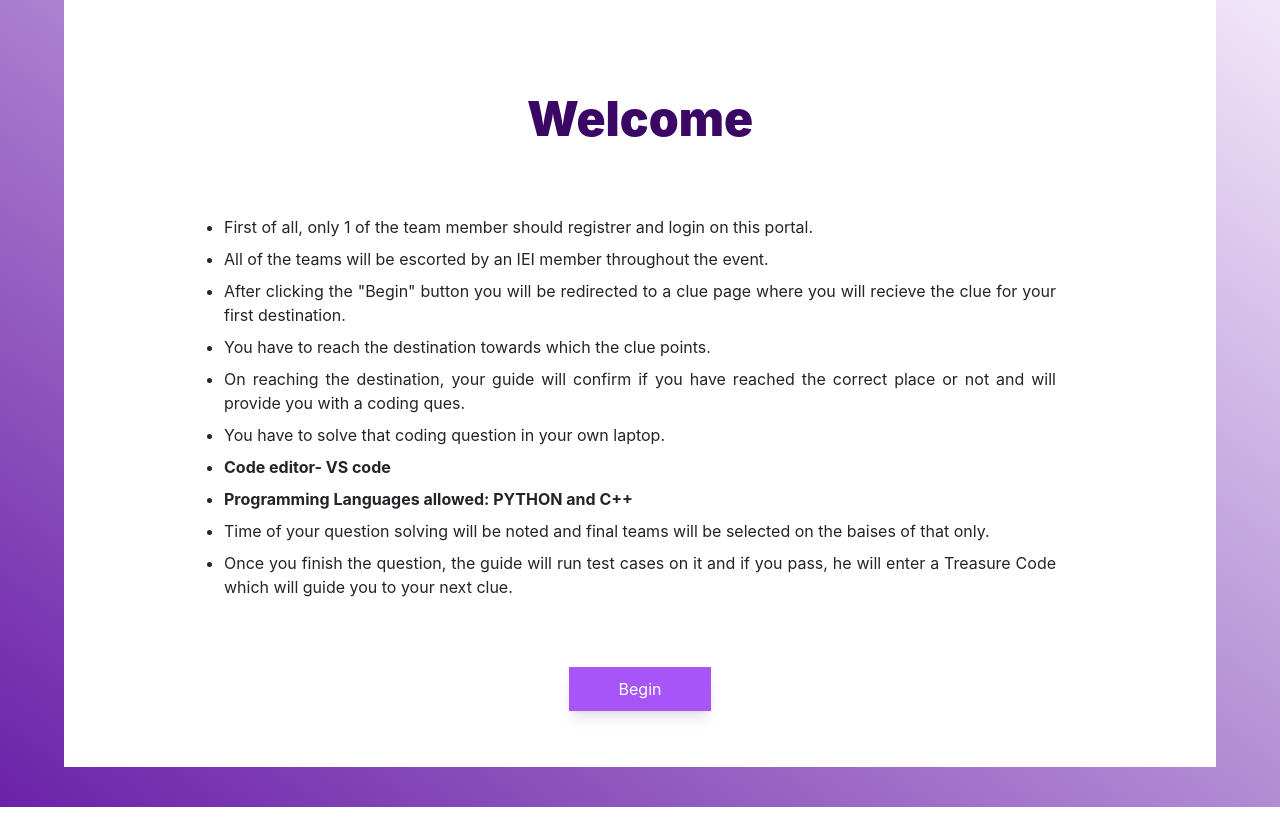
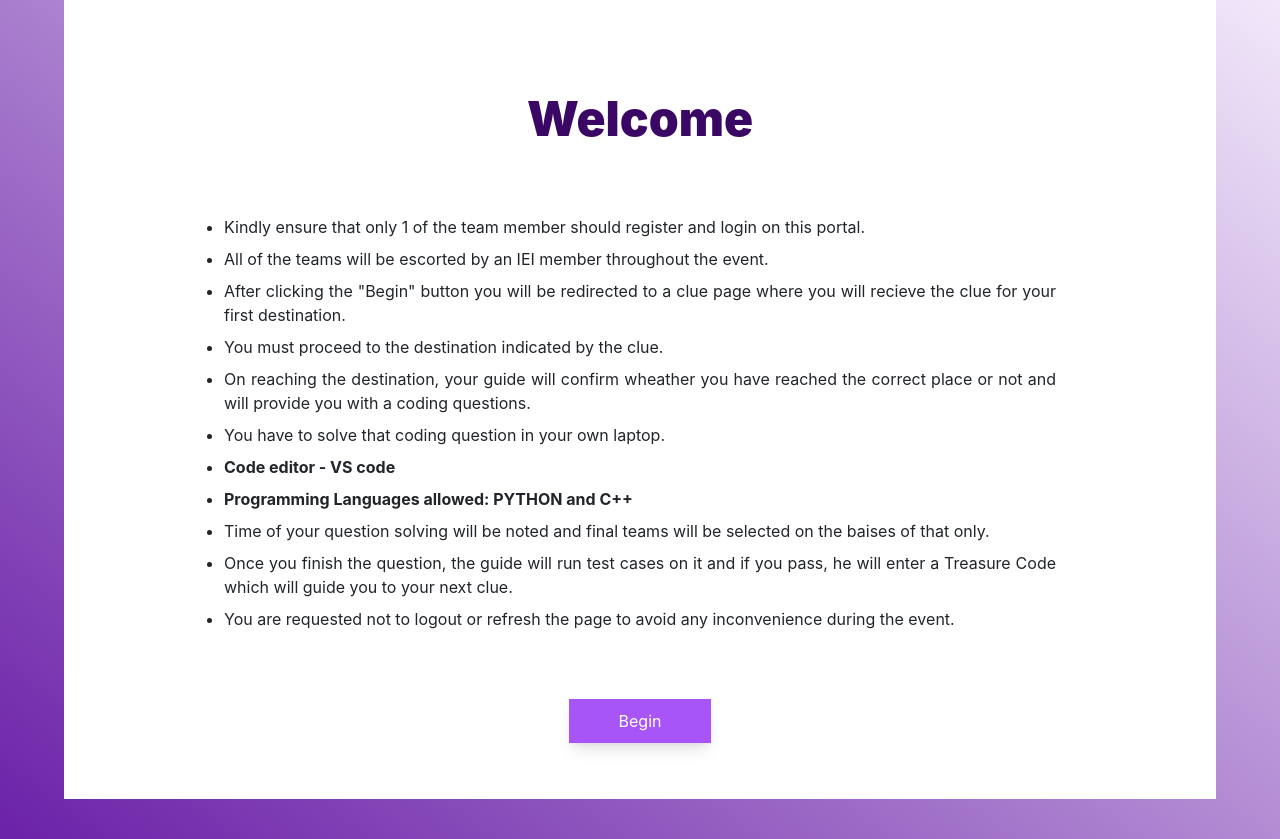
Before and after one commit to AdheeshVerma/EventPlat, a Django app: page /welcome in a window 1280 px wide. Shown: the part 122-961 px from the top of the page. Before the commit the page ends 929 px from the top, so only its background shows below. Run offline with Django 5.2, Linux system fonts and the light colour scheme; some libraries are stand-ins or nearby versions.

Commit message:
Update actual_welcome.html

```diff
--- a/templates/actual_welcome.html
+++ b/templates/actual_welcome.html
@@ -10,18 +10,18 @@
                 <!-- Instructions -->
                 <div class="mt-16 mb-10">
                     <ul class="text-sm lg:text-base px-10 lg:px-40 text-justify lg:text-pretty list-disc">
-                        <li class="mt-2">First of all, only 1 of the team member should registrer and login on this
+                        <li class="mt-2">Kindly ensure that only 1 of the team member should register and login on this
                             portal.</li>
                         <li class="mt-2">All of the teams will be escorted by an IEI member throughout the event.</li>
                         <li class="mt-2">After clicking the "Begin" button you will be redirected to a clue page where you
                             will recieve the
                             clue for your first destination.</li>
-                        <li class="mt-2">You have to reach the destination towards which the clue points.</li>
-                        <li class="mt-2">On reaching the destination, your guide will confirm if you have reached
+                        <li class="mt-2">You must proceed to the destination indicated by the clue.</li>
+                        <li class="mt-2">On reaching the destination, your guide will confirm wheather you have reached
                             the correct place
-                            or not and will provide you with a coding ques.</li>
+                            or not and will provide you with a coding questions.</li>
                         <li class="mt-2">You have to solve that coding question in your own laptop.</li>
-                        <li class="mt-2"><b>Code editor- VS code</b></li>
+                        <li class="mt-2"><b>Code editor - VS code</b></li>
                         <li class="mt-2"><b>Programming Languages allowed: PYTHON and C++</b>
                         </li>
                         <li class="mt-2">Time of your question solving will be noted and final teams will be selected on
@@ -30,6 +30,7 @@
                         <li class="mt-2">Once you finish the question, the guide will run test cases on it and if you
                             pass, he will enter
                             a Treasure Code which will guide you to your next clue.</li>
+                         <li class="mt-2">You are requested not to logout or refresh the page to avoid any inconvenience during the event.</li>
                     </ul>
                 </div>
 
```
